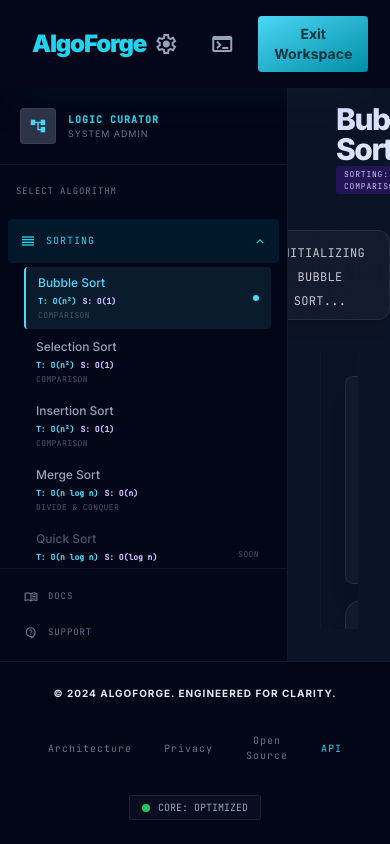
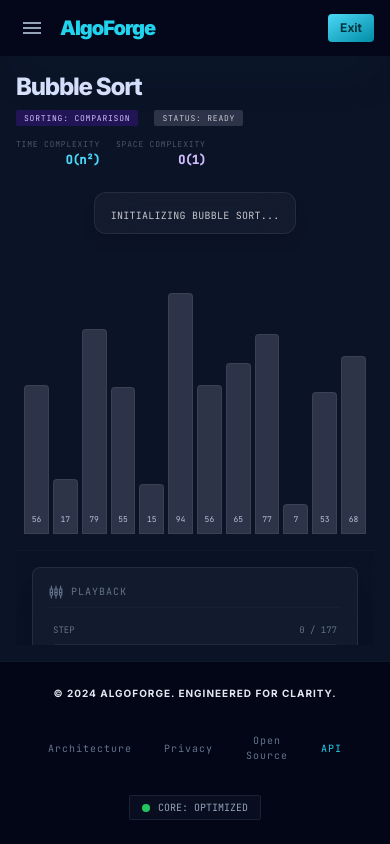
Before and after one commit to HongQuan78/Visualizer, a React (Create React App) app: page / in a window 390 px wide. Both pictures are taken after a click on the button "Get Started". Built offline with nearby package versions, Linux system fonts and the light colour scheme.

Commit message:
feat(ui): implement responsive design and fix mobile layout issues

```diff
--- a/package.json
+++ b/package.json
@@ -36,8 +36,5 @@
       "last 1 firefox version",
       "last 1 safari version"
     ]
-  },
-  "devDependencies": {
-    "netlify-cli": "^25.1.1"
   }
 }
--- a/src/components/workspace/CodeViewer.js
+++ b/src/components/workspace/CodeViewer.js
@@ -11,7 +11,7 @@
  */
 export default function CodeViewer({ activeLine, isPlaying, code = [] }) {
   return (
-    <div className="flex-1 min-h-[350px] glass-panel rounded-2xl ghost-border p-4 shadow-xl backdrop-blur-3xl flex flex-col transition-all duration-300 hover:shadow-cyan-900/10">
+    <div className="flex-1 min-h-[200px] md:min-h-[350px] max-h-[300px] md:max-h-none glass-panel rounded-2xl ghost-border p-4 shadow-xl backdrop-blur-3xl flex flex-col transition-all duration-300 hover:shadow-cyan-900/10">
       <div className="flex justify-between items-center mb-3">
         <div className="text-[10px] font-mono uppercase tracking-widest text-slate-500 font-bold">Live Execution Trace</div>
         <div className="flex items-center gap-2">
--- a/src/components/workspace/SideNavBar.js
+++ b/src/components/workspace/SideNavBar.js
@@ -26,7 +26,7 @@
   }
 
   return (
-    <aside className="h-full w-72 bg-slate-950 flex flex-col border-r border-slate-800/50 z-20">
+    <aside className="h-full w-[85vw] max-w-sm md:w-72 bg-slate-950 flex flex-col border-r border-slate-800/50 z-20">
       {/* Branding */}
       <div className="p-5 flex items-center gap-3 border-b border-slate-800/50">
         <div className="w-9 h-9 rounded-lg bg-surface-container-highest flex items-center justify-center ghost-border">
--- a/src/components/workspace/TopNavBar.js
+++ b/src/components/workspace/TopNavBar.js
@@ -7,7 +7,7 @@
   { label: 'Benchmarks' },
 ];
 
-export default function TopNavBar({ onNavigateHome, onNavigateLibrary }) {
+export default function TopNavBar({ onNavigateHome, onNavigateLibrary, onToggleSidebar }) {
   const handleNavClick = (action) => {
     if (action === 'home') onNavigateHome();
     if (action === 'library') onNavigateLibrary();
@@ -15,8 +15,16 @@
 
   return (
     <header className="w-full sticky top-0 z-50 bg-slate-950/80 backdrop-blur-xl shadow-2xl shadow-cyan-900/10">
-      <div className="flex items-center justify-between px-8 py-4 w-full max-w-screen-2xl mx-auto">
-        <div className="text-2xl font-black tracking-tighter text-cyan-400 cursor-pointer" onClick={onNavigateHome}>AlgoForge</div>
+      <div className="flex items-center justify-between px-4 md:px-8 py-3 md:py-4 w-full max-w-screen-2xl mx-auto">
+        <div className="flex items-center gap-3">
+          <button
+            className="md:hidden material-symbols-outlined text-slate-400 hover:text-slate-200 bg-transparent border-none cursor-pointer p-1"
+            onClick={onToggleSidebar}
+          >
+            menu
+          </button>
+          <div className="text-xl md:text-2xl font-black tracking-tighter text-cyan-400 cursor-pointer" onClick={onNavigateHome}>AlgoForge</div>
+        </div>
         <nav className="hidden md:flex items-center gap-6 font-sans text-sm tracking-wide">
           {NAV_LINKS.map((link) => (
             <button
@@ -32,11 +40,16 @@
             </button>
           ))}
         </nav>
-        <div className="flex items-center gap-4">
-          {['settings', 'terminal'].map((icon) => (
-            <button key={icon} className="material-symbols-outlined text-slate-400 hover:bg-slate-800/50 p-2 rounded transition-all bg-transparent border-none cursor-pointer">{icon}</button>
-          ))}
-          <button className="bg-gradient-to-br from-primary to-on-primary-container text-on-primary font-bold px-4 py-2 rounded-lg text-sm active:scale-95 transition-transform border-none cursor-pointer" onClick={onNavigateHome}>Exit Workspace</button>
+        <div className="flex items-center gap-2 md:gap-4">
+          <div className="hidden md:flex items-center gap-2">
+            {['settings', 'terminal'].map((icon) => (
+              <button key={icon} className="material-symbols-outlined text-slate-400 hover:bg-slate-800/50 p-2 rounded transition-all bg-transparent border-none cursor-pointer">{icon}</button>
+            ))}
+          </div>
+          <button className="bg-gradient-to-br from-primary to-on-primary-container text-on-primary font-bold px-3 py-1.5 md:px-4 md:py-2 rounded-lg text-xs md:text-sm active:scale-95 transition-transform border-none cursor-pointer" onClick={onNavigateHome}>
+            <span className="md:hidden">Exit</span>
+            <span className="hidden md:inline">Exit Workspace</span>
+          </button>
         </div>
       </div>
     </header>
--- a/src/components/workspace/VisualizationHeader.js
+++ b/src/components/workspace/VisualizationHeader.js
@@ -23,9 +23,9 @@
   const dataStructureEmptyMsg = isDFS ? 'Stack is empty' : 'Queue is empty';
 
   return (
-    <div className="px-12 pt-4 pb-1 flex justify-between items-end relative">
-      <div>
-        <h1 className="text-3xl font-extrabold tracking-tighter leading-none mb-0.5">
+    <div className="px-4 lg:px-12 pt-4 pb-1 flex flex-col lg:flex-row justify-between items-start lg:items-end relative gap-3 lg:gap-0">
+      <div className="w-full lg:w-auto">
+        <h1 className="text-2xl lg:text-3xl font-extrabold tracking-tighter leading-tight mb-2 lg:mb-0.5">
           {name}
         </h1>
         <div className="flex gap-4 items-center">
@@ -44,7 +44,7 @@
         </div>
       </div>
 
-      <div className="flex gap-8 mb-1">
+      <div className="flex gap-4 md:gap-8 mb-1 w-full lg:w-auto justify-start lg:justify-end">
         <div className="text-right">
           <div className="text-[8px] font-mono text-slate-500 uppercase tracking-widest mb-0.5 opacity-70">Time complexity</div>
           <div className="text-xs font-bold font-mono text-primary tracking-tight">{timeComplexity}</div>
@@ -56,8 +56,8 @@
       </div>
 
       {/* Panel flotante para algoritmos de grafos: Stack/Queue + Start Node */}
-      {isGraph && (
-        <div className="absolute left-12 top-full mt-2 flex gap-6 z-30">
+      {isGraph ? (
+        <div className="relative lg:absolute left-0 lg:left-12 lg:top-full mt-2 flex flex-col md:flex-row gap-2 md:gap-6 z-10 w-full lg:w-auto">
           <div className="flex items-center gap-3 glass-panel ghost-border rounded-lg px-3 py-1.5 shadow-md">
             <div className="flex items-center gap-1.5 border-r border-slate-700/50 pr-3">
               <span className="material-symbols-outlined text-[14px] text-slate-400">{dataStructureIcon}</span>
@@ -99,11 +99,11 @@
             </div>
           </div>
         </div>
-      )}
+      ) : null}
 
       {/* Panel flotante para árboles: valores pendientes de inserción */}
-      {isTree && (
-        <div className="absolute left-12 top-full mt-2 flex gap-6 z-30">
+      {isTree ? (
+        <div className="relative lg:absolute left-0 lg:left-12 lg:top-full mt-2 flex gap-6 z-10 w-full lg:w-auto">
           <div className="flex items-center gap-3 glass-panel ghost-border rounded-lg px-3 py-1.5 shadow-md">
             <div className="flex items-center gap-1.5 border-r border-slate-700/50 pr-3">
               <span className="material-symbols-outlined text-[14px] text-slate-400">queue</span>
@@ -126,7 +126,7 @@
             </div>
           </div>
         </div>
-      )}
+      ) : null}
     </div>
   );
 }
--- a/src/components/workspace/VisualizationStage.js
+++ b/src/components/workspace/VisualizationStage.js
@@ -67,22 +67,22 @@
   }
 
   return (
-    <div className="flex-1 relative flex flex-col p-8 overflow-hidden bg-surface">
+    <div className="flex-1 relative flex flex-col p-4 md:p-8 overflow-hidden bg-surface">
       {/* Description Tooltip (Fixed Top) */}
-      <div className="flex justify-center mb-8 pr-[400px] z-20">
-        <div className="glass-panel ghost-border rounded-full px-6 py-2 text-center shadow-lg pointer-events-auto max-w-2xl">
-          <span className="font-mono text-xs text-on-surface-variant tracking-wide uppercase">
+      <div className="flex justify-center mb-4 md:mb-8 lg:pr-[400px] z-20">
+        <div className="glass-panel ghost-border rounded-full px-4 md:px-6 py-2 text-center shadow-lg pointer-events-auto max-w-2xl">
+          <span className="font-mono text-[10px] md:text-xs text-on-surface-variant tracking-wide uppercase">
             {currentStep.description}
           </span>
         </div>
       </div>
 
       {/* Main Content Area */}
-      <div className="flex-1 relative flex overflow-hidden">
+      <div className="flex-1 relative flex flex-col lg:flex-row overflow-hidden lg:overflow-visible overflow-y-auto lg:overflow-y-hidden">
         {/* Bars Container */}
-        <div className="flex-1 flex flex-col justify-center overflow-hidden py-8">
+        <div className="flex-1 flex flex-col justify-center overflow-hidden py-4 md:py-8 min-h-[300px] lg:min-h-0">
           {/* Main Array */}
-          <div className="flex-1 flex items-end justify-center gap-3 px-4 transition-all duration-500 min-h-[50%]">
+          <div className="flex-1 flex items-end justify-center gap-1 md:gap-3 px-2 md:px-4 transition-all duration-500 min-h-[50%]">
             {array.map((value, index) => {
               const heightPercent = (value / maxVal) * 85 + 5;
               const barStyle = getBarStyle(index);
@@ -98,7 +98,7 @@
                     transitionTimingFunction: 'cubic-bezier(0.4, 0, 0.2, 1)',
                   }}
                 >
-                  <span className="font-mono text-[10px] text-on-surface mb-2 opacity-80 select-none">
+                  <span className="font-mono text-[8px] md:text-[10px] text-on-surface mb-2 opacity-80 select-none">
                     {value}
                   </span>
                 </div>
@@ -108,7 +108,7 @@
 
           {/* Temp Array (Merge Sort) */}
           {tempArray && (
-            <div className="flex-1 flex items-end justify-center gap-3 px-4 mt-8 pt-8 border-t border-slate-800/50 min-h-[40%]">
+            <div className="flex-1 flex items-end justify-center gap-1 md:gap-3 px-2 md:px-4 mt-4 md:mt-8 pt-4 md:pt-8 border-t border-slate-800/50 min-h-[40%]">
               {/* Spacer blocks for offset */}
               {Array.from({ length: tempOffset }).map((_, index) => (
                 <div key={`spacer-${index}`} className="flex-1 max-w-[60px]" />
@@ -130,7 +130,7 @@
                       transitionDuration: '400ms',
                     }}
                   >
-                    <span className="font-mono text-[10px] text-on-surface mb-2 opacity-80 select-none">
+                    <span className="font-mono text-[8px] md:text-[10px] text-on-surface mb-2 opacity-80 select-none">
                       {value}
                     </span>
                   </div>
@@ -146,7 +146,7 @@
         </div>
 
         {/* Lane reserved for Sidebar Content (Controls + Code) */}
-        <div id="sidebar-lane" className="w-[400px] h-full flex-shrink-0 relative flex flex-col gap-4 p-6 overflow-y-auto custom-scrollbar border-l border-slate-800/30 bg-slate-900/10 backdrop-blur-md">
+        <div id="sidebar-lane" className="w-full lg:w-[400px] h-auto lg:h-full flex-shrink-0 relative flex flex-col gap-4 p-4 md:p-6 overflow-y-visible lg:overflow-y-auto custom-scrollbar border-t lg:border-t-0 lg:border-l border-slate-800/30 bg-slate-900/10 backdrop-blur-md">
           {/* Controls Area (Sidebar Integrated) */}
           <div className="glass-panel ghost-border rounded-xl p-4 shadow-xl flex flex-col gap-4 shrink-0">
             <div className="text-[10px] font-mono text-slate-500 uppercase tracking-widest border-b border-slate-800/50 pb-2 flex items-center gap-2">
--- a/src/components/workspace/Workspace.js
+++ b/src/components/workspace/Workspace.js
@@ -11,6 +11,7 @@
 
 export default function Workspace({ onNavigateHome, onNavigateLibrary }) {
   const [selectedAlgorithm, setSelectedAlgorithm] = useState('bubble-sort');
+  const [isSidebarOpen, setIsSidebarOpen] = useState(false);
   const engine = useVisualizerEngine(selectedAlgorithm);
   const meta = engine.currentAlgoConfig.meta;
   const isGraph = engine.currentAlgoConfig.type === 'graph';
@@ -19,9 +20,14 @@
 
   return (
     <div className="overflow-hidden h-screen flex flex-col">
-      <TopNavBar onNavigateHome={onNavigateHome} onNavigateLibrary={onNavigateLibrary} />
+      <TopNavBar
+        onNavigateHome={onNavigateHome}
+        onNavigateLibrary={onNavigateLibrary}
+        onToggleSidebar={() => setIsSidebarOpen(!isSidebarOpen)}
+      />
 
-      <div className="flex flex-1 overflow-hidden">
+      <div className="flex flex-1 overflow-hidden relative">
+        <div className={`absolute inset-y-0 left-0 z-40 transform ${isSidebarOpen ? 'translate-x-0' : '-translate-x-full'} md:relative md:translate-x-0 transition-transform duration-300 ease-in-out`}>
           <SideNavBar
             sourceData={engine.sourceData}
             dataSize={engine.dataSize}
@@ -31,10 +37,22 @@
             onRandomize={engine.handleRandomize}
             onReset={engine.reset}
             selectedAlgorithm={selectedAlgorithm}
-          onAlgorithmChange={setSelectedAlgorithm}
+            onAlgorithmChange={(algo) => {
+              setSelectedAlgorithm(algo);
+              setIsSidebarOpen(false); // Close sidebar on selection mobile
+            }}
             algorithmMeta={meta}
             algoType={engine.currentAlgoConfig.type}
           />
+        </div>
+
+        {/* Overlay for mobile when sidebar is open */}
+        {isSidebarOpen ? (
+          <div
+            className="absolute inset-0 bg-black/50 z-20 md:hidden"
+            onClick={() => setIsSidebarOpen(false)}
+          />
+        ) : null}
 
         <main className="flex-1 flex flex-col bg-surface relative overflow-hidden">
           <VisualizationHeader
```
Also changed, not shown: src/components/workspace/DPStage.js (+10 -8 lines), src/components/workspace/GraphStage.js (+11 -9 lines), src/components/workspace/TreeStage.js (+12 -10 lines), 1 other file (tests, documents, lock files or other folders). Lines whose indentation alone changed are shown as unchanged.
